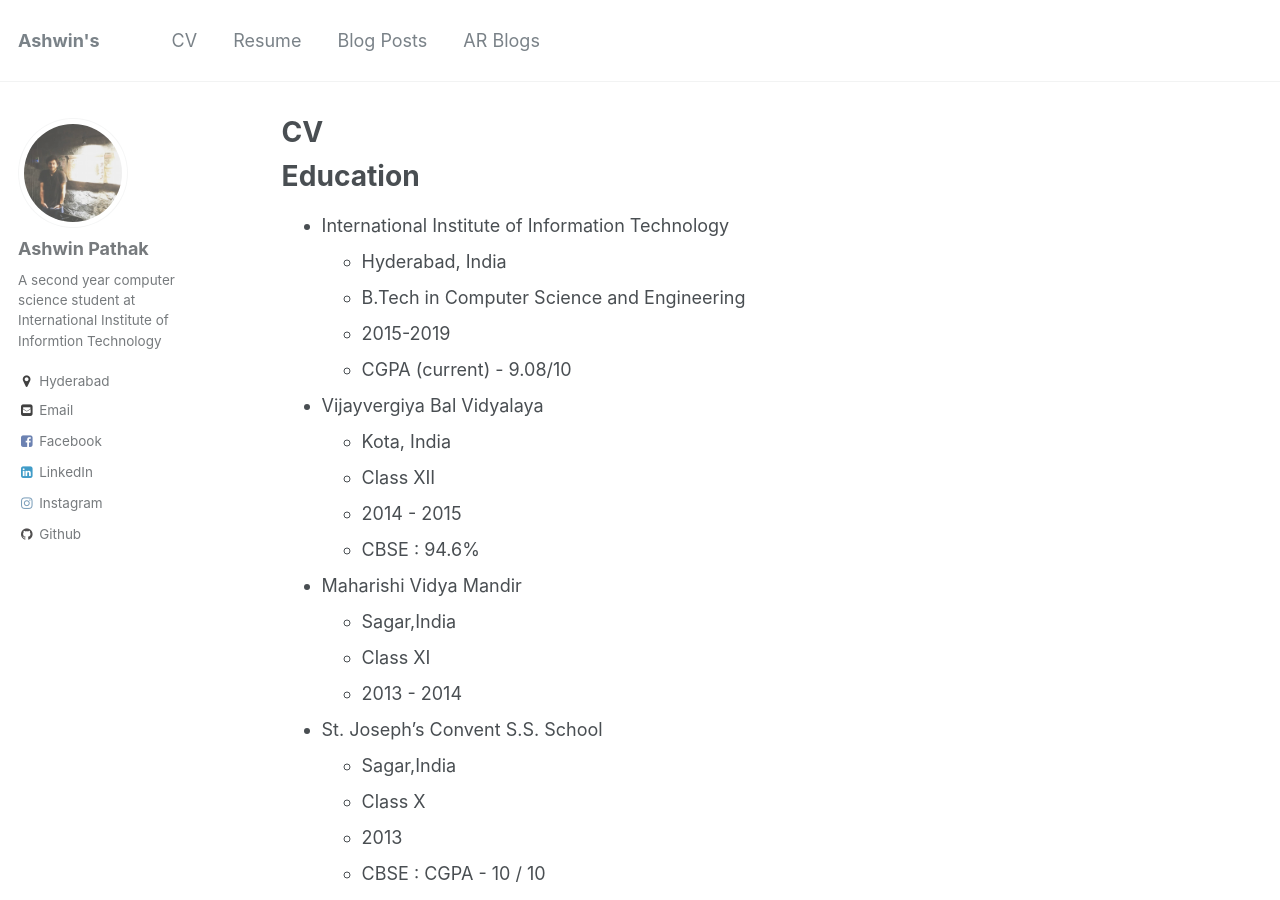
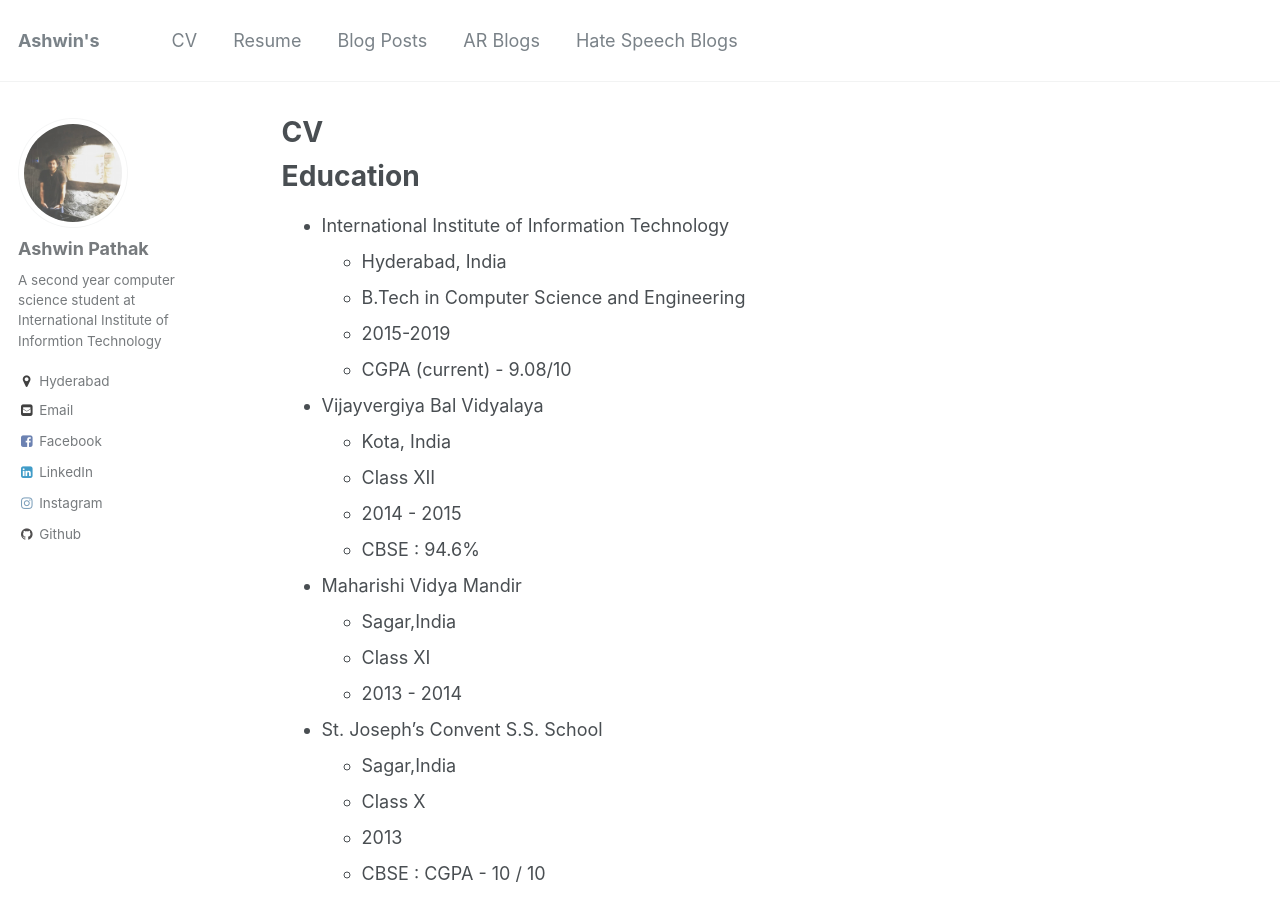
Before and after one commit to ashwinpathak20/ashwinpathak20.github.io, a Jekyll site: the page built from _pages/cv.md, in a window 1280 px wide and 900 px high. Built offline with Jekyll 4.4.1, drawn with Linux system fonts in a browser that asks for light colours.

Commit message:
Update navigation.yml

```diff
--- a/_data/navigation.yml
+++ b/_data/navigation.yml
@@ -12,3 +12,6 @@ main:
 
   - title: "AR Blogs"
     url: /arblogs/
+
+  - title: "Hate Speech Blogs"
+    url: /hatespeechblogs/
```
